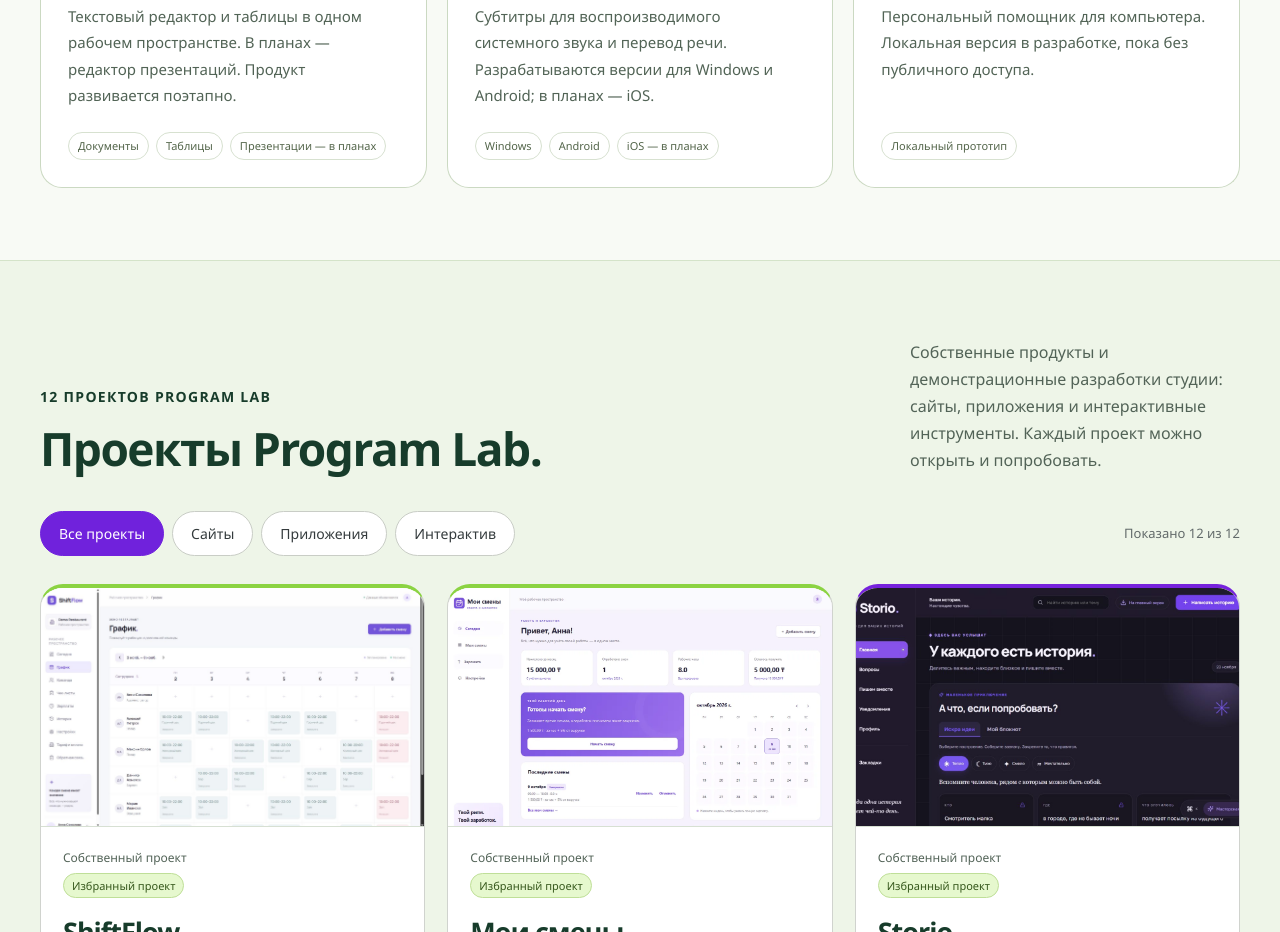
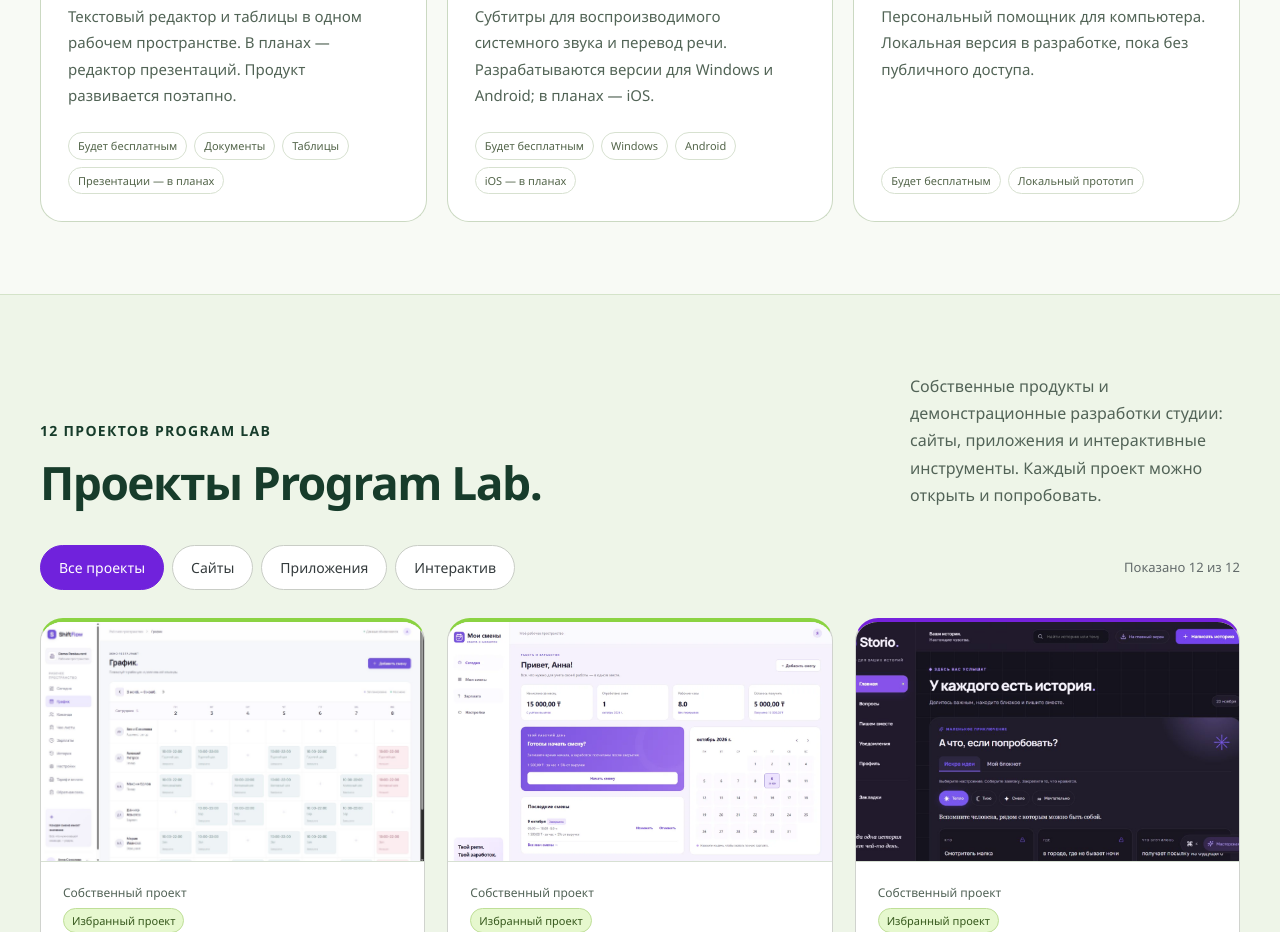
Before and after one commit to Wine-Lex/alexey-portfolio, a website: page index.html in a window 1280 px wide. Shown: the part 2573-3505 px from the top of the page. Drawn offline with Linux system fonts and the light colour scheme.

Commit message:
State that Program Office, Live Subtitles and Brat will be free

```diff
--- a/index.html
+++ b/index.html
@@ -83,19 +83,19 @@
       <div class="development-top"><span class="development-mark" aria-hidden="true">PO</span><span class="development-status">В разработке</span></div>
       <div class="development-type">Рабочее пространство</div><h3>Program Office</h3>
       <p>Текстовый редактор и таблицы в одном рабочем пространстве. В планах — редактор презентаций. Продукт развивается поэтапно.</p>
-      <div class="development-tags"><span>Документы</span><span>Таблицы</span><span>Презентации — в планах</span></div>
+      <div class="development-tags"><span>Будет бесплатным</span><span>Документы</span><span>Таблицы</span><span>Презентации — в планах</span></div>
     </article>
     <article class="development-card" id="live-subtitles-development">
       <div class="development-top"><span class="development-mark" aria-hidden="true">Ls</span><span class="development-status">В разработке</span></div>
       <div class="development-type">Субтитры и перевод</div><h3>Live Subtitles</h3>
       <p>Субтитры для воспроизводимого системного звука и перевод речи. Разрабатываются версии для Windows и Android; в планах — iOS.</p>
-      <div class="development-tags"><span>Windows</span><span>Android</span><span>iOS — в планах</span></div>
+      <div class="development-tags"><span>Будет бесплатным</span><span>Windows</span><span>Android</span><span>iOS — в планах</span></div>
     </article>
     <article class="development-card development-card-local" id="brat-development">
       <div class="development-top"><span class="development-mark" aria-hidden="true">Б</span><span class="development-status">В разработке</span></div>
       <div class="development-type">Локальный проект</div><h3>Брат</h3>
       <p>Персональный помощник для компьютера. Локальная версия в разработке, пока без публичного доступа.</p>
-      <div class="development-tags"><span>Локальный прототип</span></div>
+      <div class="development-tags"><span>Будет бесплатным</span><span>Локальный прототип</span></div>
     </article>
   </div>
 </div></section>
```
